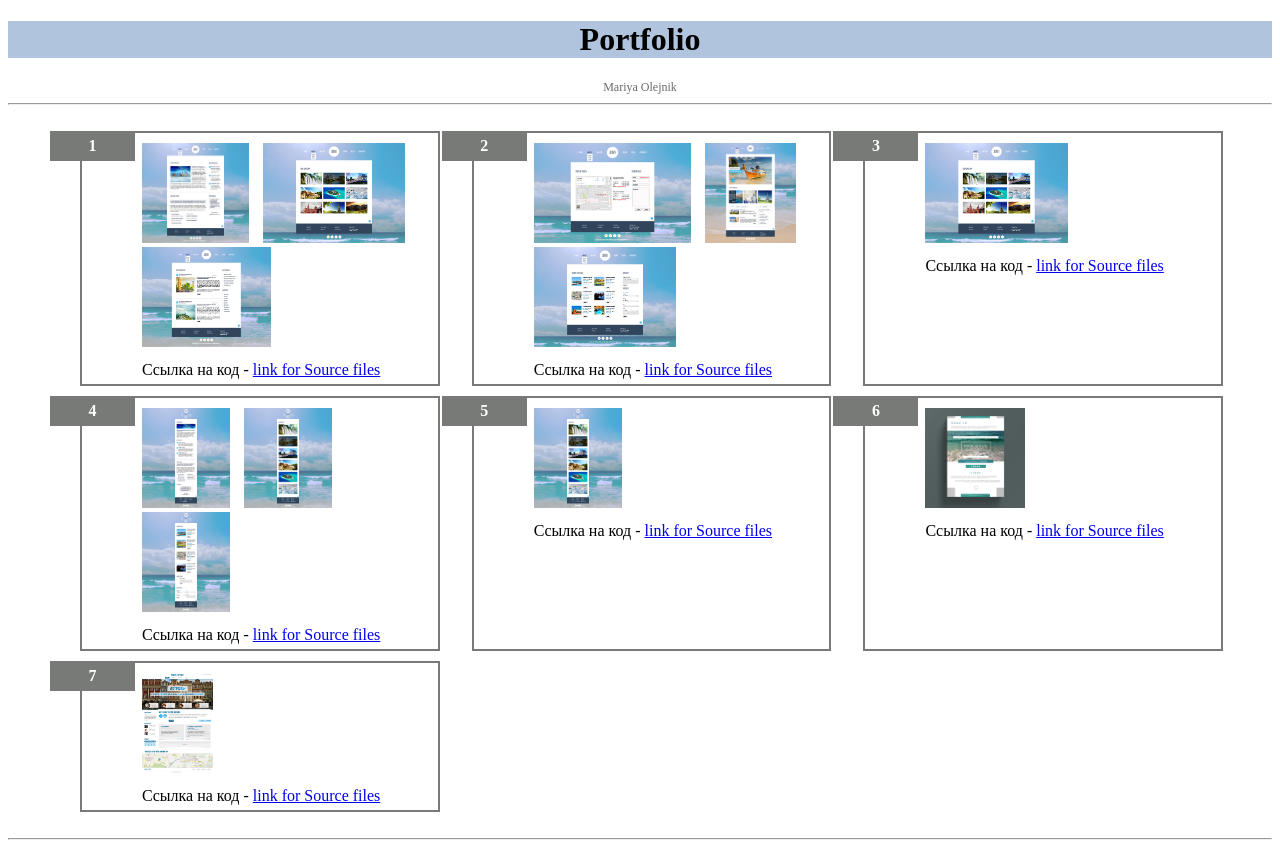
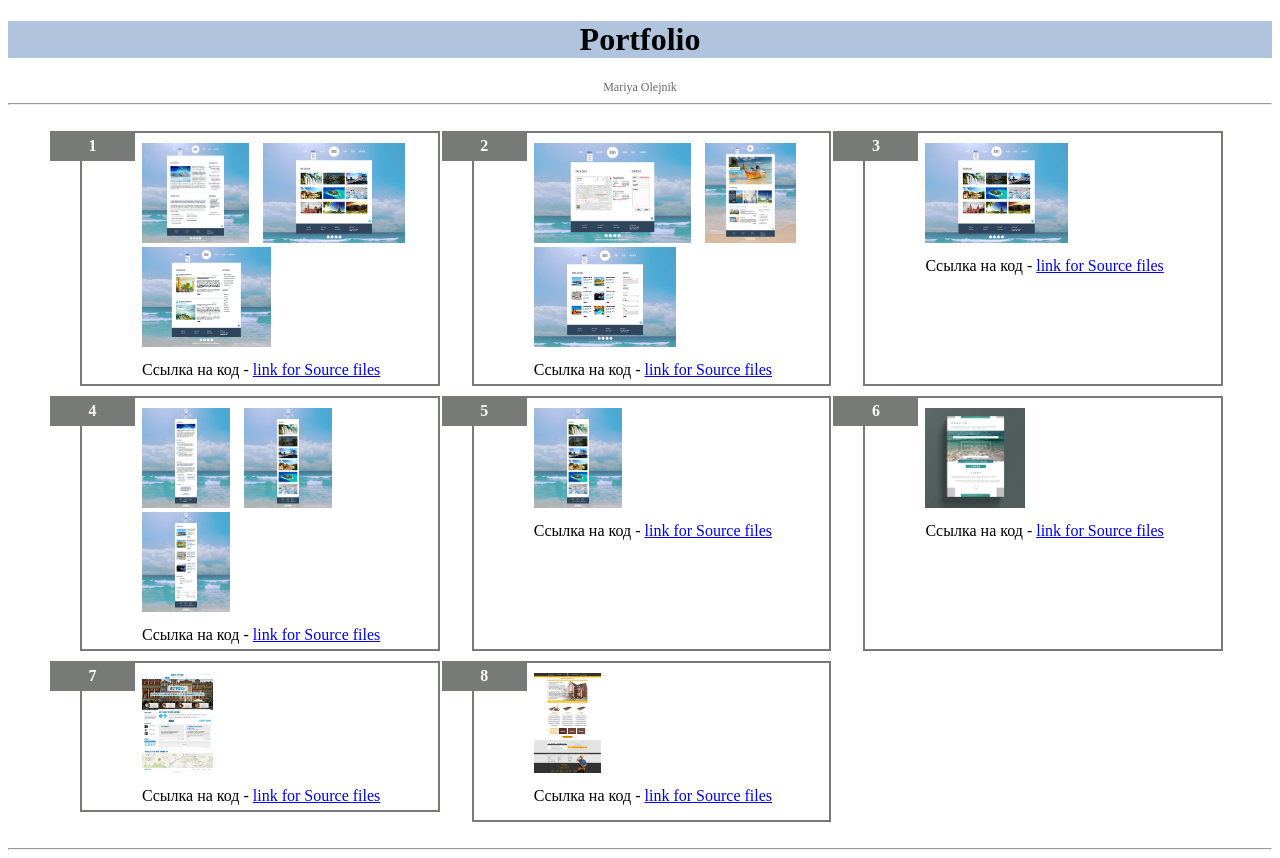
Before and after one commit to Mariya-oleinyk/Portfolio, a plain HTML site: page Portfolio/index.html in a window 1280 px wide. Shown: the top 858 px of the page. Drawn offline with Linux system fonts and the light colour scheme.

Commit message:
Update index.html

```diff
--- a/Portfolio/index.html
+++ b/Portfolio/index.html
@@ -5,8 +5,8 @@
     <meta charset="UTF-8">
     <meta content="ie=edge" http-equiv="X-UA-Compatible">
     <link href="styles.css" rel="stylesheet">
-    <meta content="Pavlo Bezsmertnyy" name="author">
-    <title>Home Work</title>
+    <meta content="Mariya Olejnik" name="author">
+    <title>Portfolio</title>
 </head>
 
 <body>
@@ -67,7 +67,14 @@
         <div>
             <a href="https://mariya-oleinyk.github.io/test-tasks/Spring Studio/" target="_blank"><img src="img/Cognifide-test.jpg"></a>
             <p>Cсылка на код - <a href="https://github.com/Mariya-oleinyk/test-tasks/tree/master/Spring%20Studio" target="_blank">link for Source files</a></p>
-
+            <!-- <p> Использование - Flexbox + спрайт</p> -->
+        </div>
+    </li>
+    <li>
+        <div>
+            <a href="https://mariya-oleinyk.github.io/test-tasks/Termoklinker/" target="_blank"><img src="img/termoklinker.jpg"></a>
+            <p>Cсылка на код - <a href="https://github.com/Mariya-oleinyk/test-tasks/tree/master/Termoklinker" target="_blank">link for Source files</a></p>
+            <!-- <p> Использование - Flexbox + спрайт</p> -->
         </div>
     </li>
 </ol><br>
```
